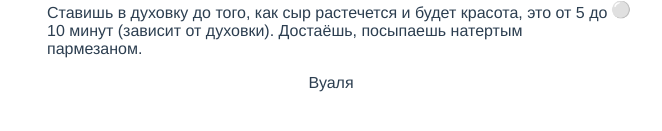
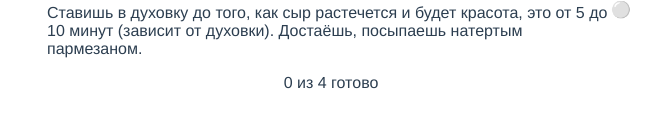
Before and after one commit to daniilzinevich/vue-recipe-list, a Vue app: page / in a window 1280 px wide. Shown: the part 653-784 px from the top of the page, without its empty margins (309-971 px from the left). Built offline with nearby package versions, Linux system fonts and the light colour scheme.

Commit message:
Improve UX

```diff
--- a/src/components/Recipe.vue
+++ b/src/components/Recipe.vue
@@ -11,7 +11,8 @@
       :complete="part.complete"
       @click="handleClick(index)"
     />
-    <p>Вуаля</p>
+    <p v-if="!complete">{{totalSteps}} из {{parts.length}} готово</p>
+    <p v-else>Вуаля</p>
   </div>
 </template>
 <script>
@@ -46,7 +47,15 @@ export default {
       this.$set(this.parts[index], 'complete', !this.parts[index].complete) // right
     }
   },
-  components: { part: RecipePart }
+  components: { part: RecipePart },
+  computed: {
+    totalSteps() {
+      return this.parts.reduce((count, part) => part.complete ? count + 1 : count, 0);
+    },
+    complete() {
+      return this.parts.every(part => part.complete);
+    }
+  }
 }
 </script>
 <style>
--- a/src/components/RecipePart.vue
+++ b/src/components/RecipePart.vue
@@ -14,6 +14,10 @@
 </template>
 <script>
 export default {
-  props: ['title', 'description', 'complete']
+  props: {
+    title: String,
+    description: String,
+    complete: Boolean,
+  },
 }
 </script>
```
